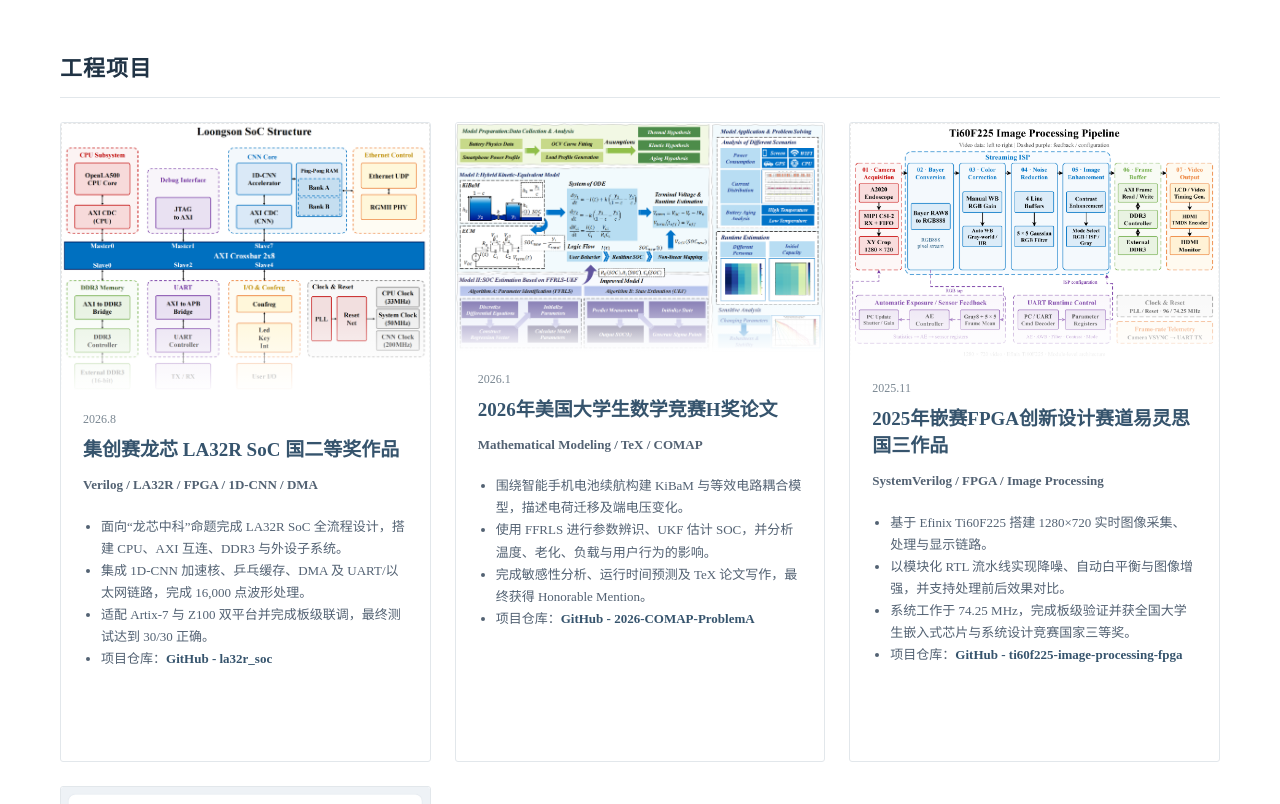
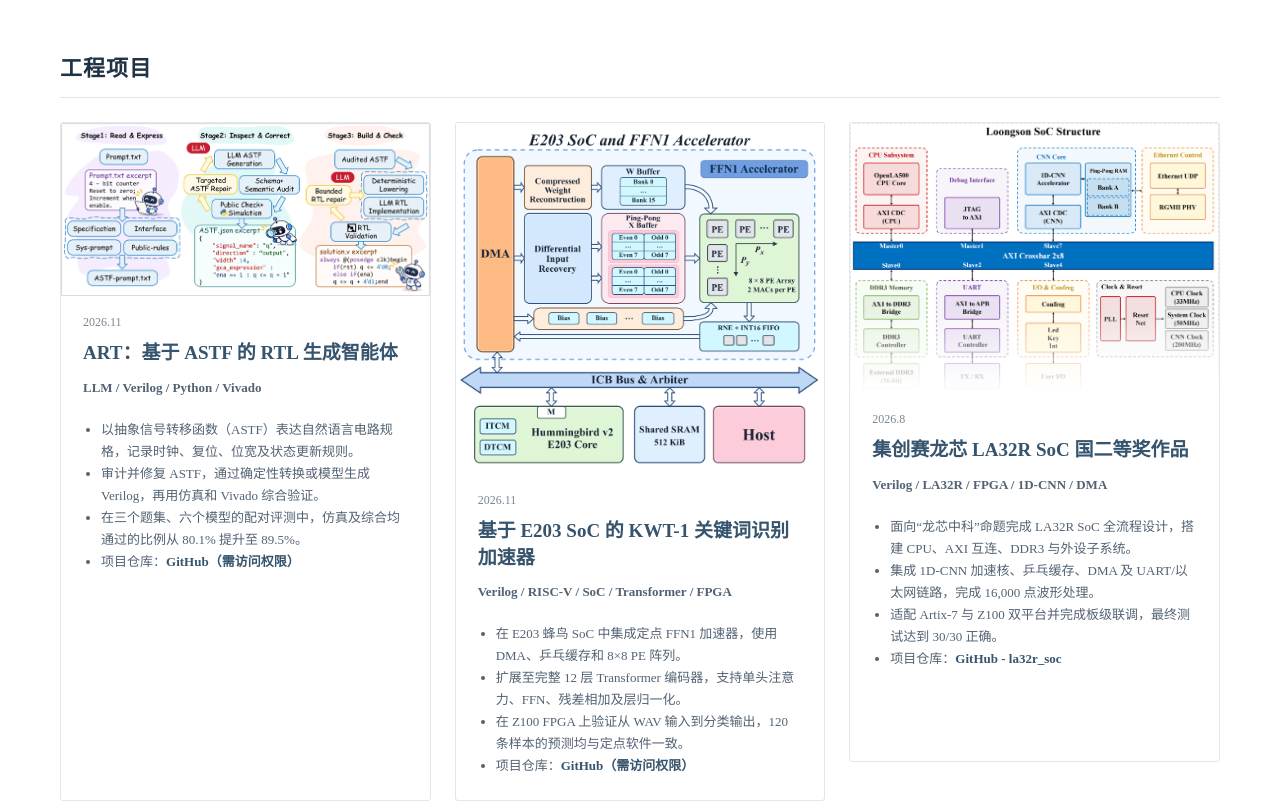
Before and after one commit to EricYXZ/EricYXZ.github.io, a plain HTML site: page projects/index.html in a window 1280 px wide. Shown: the part 1011-1815 px from the top of the page. Drawn offline with Linux system fonts and the light colour scheme; some packages are replaced by stand-ins of ours; a script that the page names is missing.

Commit message:
Add ART and KWT-1 engineering projects

```diff
--- a/assets/css/theme-b.css
+++ b/assets/css/theme-b.css
@@ -193,6 +193,10 @@ html.theme-transition body *::after {
   overflow:hidden;
   transition:box-shadow .28s cubic-bezier(.22, 1, .36, 1);
 }
+.projects-page .entry--fit-content {
+  height:auto;
+  min-height:640px;
+}
 .projects-page .entry:last-child { padding-bottom:22px; }
 .projects-page .entry::before { display:none; }
 .projects-page .entry:hover {
@@ -266,6 +270,9 @@ html.theme-transition body *::after {
   height:30%;
   background:linear-gradient(180deg,transparent 0,var(--paper) 100%);
   pointer-events:none;
+}
+.project-entry-media--diagram::after {
+  content:none;
 }
 .project-entry-media--image img {
   display:block;
--- a/projects/index.html
+++ b/projects/index.html
@@ -22,7 +22,7 @@
     })();
   </script>
   <link rel="stylesheet" href="/assets/css/style.css?v=20260926-layout">
-  <link rel="stylesheet" href="/assets/css/theme-b.css?v=20260926-b15">
+  <link rel="stylesheet" href="/assets/css/theme-b.css?v=20261123-projects">
   <link rel="stylesheet" href="/assets/css/music.css?v=20260927-7">
 </head>
 
@@ -81,6 +81,40 @@
 
       <section class="section project-section project-section--engineering">
         <h2>工程项目</h2>
+
+        <div class="entry entry--fit-content">
+          <div class="entry-header">
+            <p class="entry-title"><a href="https://github.com/PilgrimClownester/48964_rtlagent" target="_blank" rel="noopener noreferrer">ART：基于 ASTF 的 RTL 生成智能体</a></p>
+            <span class="date">2026.11</span>
+          </div>
+          <p class="organization">LLM / Verilog / Python / Vivado</p>
+          <ul>
+            <li>以抽象信号转移函数（ASTF）表达自然语言电路规格，记录时钟、复位、位宽及状态更新规则。</li>
+            <li>审计并修复 ASTF，通过确定性转换或模型生成 Verilog，再用仿真和 Vivado 综合验证。</li>
+            <li>在三个题集、六个模型的配对评测中，仿真及综合均通过的比例从 80.1% 提升至 89.5%。</li>
+            <li>项目仓库：<a class="text-link" href="https://github.com/PilgrimClownester/48964_rtlagent" target="_blank" rel="noopener noreferrer">GitHub（需访问权限）</a></li>
+          </ul>
+          <div class="project-entry-media project-entry-media--image project-entry-media--diagram">
+            <img src="/assets/img/projects/art-rtl-agent-workflow.png" alt="ART 三阶段流程图，展示规格表达、ASTF 审计修复和 RTL 生成验证" width="747" height="352" loading="lazy">
+          </div>
+        </div>
+
+        <div class="entry entry--fit-content">
+          <div class="entry-header">
+            <p class="entry-title"><a href="https://github.com/hhaxi/keyword_transfomer_accelerator" target="_blank" rel="noopener noreferrer">基于 E203 SoC 的 KWT-1 关键词识别加速器</a></p>
+            <span class="date">2026.11</span>
+          </div>
+          <p class="organization">Verilog / RISC-V / SoC / Transformer / FPGA</p>
+          <ul>
+            <li>在 E203 蜂鸟 SoC 中集成定点 FFN1 加速器，使用 DMA、乒乓缓存和 8×8 PE 阵列。</li>
+            <li>扩展至完整 12 层 Transformer 编码器，支持单头注意力、FFN、残差相加及层归一化。</li>
+            <li>在 Z100 FPGA 上验证从 WAV 输入到分类输出，120 条样本的预测均与定点软件一致。</li>
+            <li>项目仓库：<a class="text-link" href="https://github.com/hhaxi/keyword_transfomer_accelerator" target="_blank" rel="noopener noreferrer">GitHub（需访问权限）</a></li>
+          </ul>
+          <div class="project-entry-media project-entry-media--image project-entry-media--diagram">
+            <img src="/assets/img/projects/kwt1-e203-ffn1-architecture.png" alt="E203 SoC 与 FFN1 加速器架构，展示 DMA、乒乓缓存、8×8 PE 阵列及 ICB 总线" width="1800" height="1714" loading="lazy">
+          </div>
+        </div>
 
         <div class="entry">
           <div class="entry-header">
```
Also changed, not shown: en/projects/index.html (+36 -1 lines), assets/img/projects/art-rtl-agent-workflow.png (added), assets/img/projects/kwt1-e203-ffn1-architecture.png (added).
